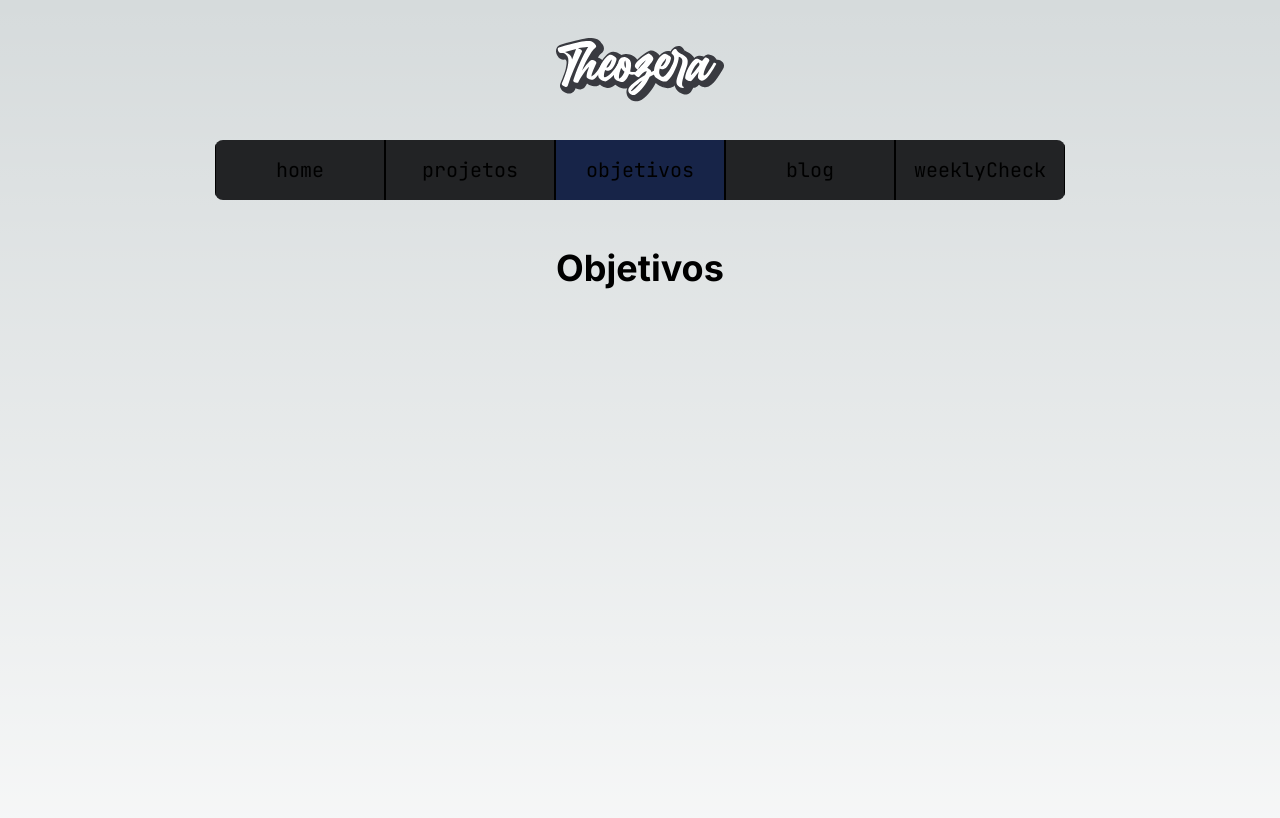
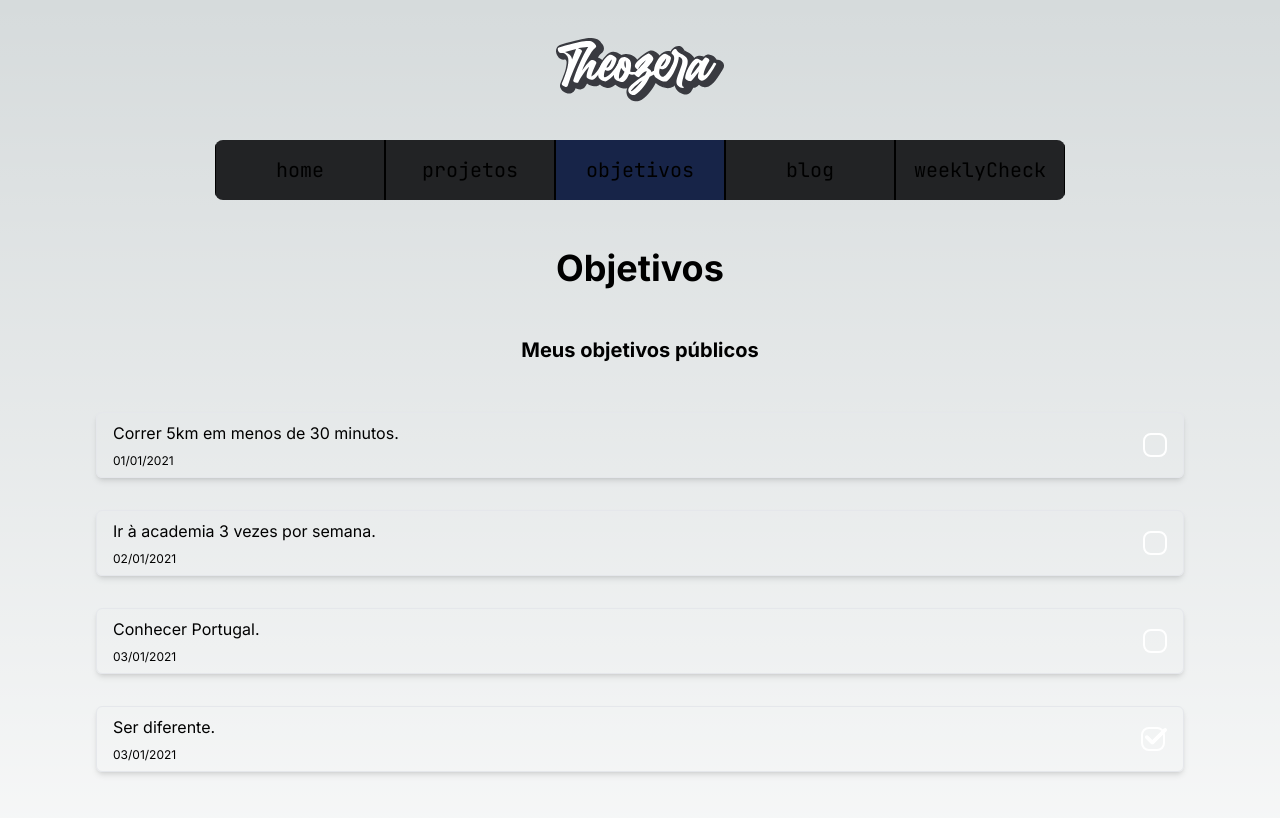
Before and after one commit to theogandara/theozera-site, a Next.js app: page /objectives in a window 1280 px wide. Shown: the top 818 px of the page. Built offline with nearby package versions, Linux system fonts and the light colour scheme.

Commit message:
Feat: first configs in objectives page

```diff
--- a/src/app/objectives/page.tsx
+++ b/src/app/objectives/page.tsx
@@ -2,6 +2,98 @@ export default function Objectives() {
   return (
     <main className="flex min-h-screen flex-col gap-12 pt-0">
       <h1 className="text-4xl font-bold text-center">Objetivos</h1>
+
+      <h2 className="text-xl font-bold text-center">Meus objetivos públicos</h2>
+
+      <section className="grid grid-cols-1 gap-8">
+        {objectives.map((objective) => (
+          <Objective {...objective} key={objective.id} />
+        ))}
+      </section>
     </main>
   );
 }
+
+const Objective = ({ done, description, date }: any) => {
+  return (
+    <div className="flex p-2 px-4 border shadow-md rounded-md space-between items-center">
+      <div className="flex flex-col gap-2 flex-1">
+        <p className="text-base">{description}</p>
+        <p className="text-xs">{date}</p>
+      </div>
+
+      {done ? (
+        <svg
+          width="26"
+          height="24"
+          viewBox="0 0 26 24"
+          fill="none"
+          xmlns="http://www.w3.org/2000/svg"
+        >
+          <rect
+            x="1"
+            y="1"
+            width="22"
+            height="22"
+            rx="7"
+            stroke="white"
+            strokeWidth="2"
+          />
+          <path
+            d="M25.4624 1.53763C25.6328 1.70788 25.768 1.91005 25.8603 2.13259C25.9525 2.35513 26 2.59367 26 2.83457C26 3.07547 25.9525 3.31401 25.8603 3.53655C25.768 3.75909 25.6328 3.96126 25.4624 4.13151L12.6305 16.9634C12.4602 17.1338 12.258 17.2691 12.0355 17.3613C11.813 17.4536 11.5744 17.501 11.3335 17.501C11.0926 17.501 10.8541 17.4536 10.6316 17.3613C10.409 17.2691 10.2068 17.1338 10.0366 16.9634L4.53721 11.464C4.19324 11.1201 4 10.6535 4 10.1671C4 9.68064 4.19324 9.21411 4.53721 8.87014C4.88118 8.52618 5.3477 8.33294 5.83415 8.33294C6.3206 8.33294 6.78712 8.52618 7.13109 8.87014L11.3335 13.0749L22.8685 1.53763C23.0387 1.36719 23.2409 1.23199 23.4634 1.13973C23.686 1.04748 23.9245 1 24.1654 1C24.4063 1 24.6449 1.04748 24.8674 1.13973C25.0899 1.23199 25.2921 1.36719 25.4624 1.53763Z"
+            fill="white"
+          />
+        </svg>
+      ) : (
+        <svg
+          width="24"
+          height="24"
+          viewBox="0 0 24 24"
+          fill="none"
+          xmlns="http://www.w3.org/2000/svg"
+        >
+          <rect
+            x="1"
+            y="1"
+            width="22"
+            height="22"
+            rx="7"
+            stroke="white"
+            strokeWidth="2"
+          />
+        </svg>
+      )}
+    </div>
+  );
+};
+
+const objectives = [
+  {
+    done: false,
+    name: "Correr 5km",
+    description: "Correr 5km em menos de 30 minutos.",
+    date: "01/01/2021",
+    id: "1",
+  },
+  {
+    done: false,
+    name: "Academia",
+    description: "Ir à academia 3 vezes por semana.",
+    date: "02/01/2021",
+    id: "2",
+  },
+  {
+    done: false,
+    name: "Portugal",
+    description: "Conhecer Portugal.",
+    date: "03/01/2021",
+    id: "3",
+  },
+  {
+    done: true,
+    name: "Coragem pra ser diferente",
+    description: "Ser diferente.",
+    date: "03/01/2021",
+    id: "4",
+  },
+];
--- a/src/app/page.tsx
+++ b/src/app/page.tsx
@@ -1,7 +1,7 @@
 export default function Home() {
   return (
     <main className="flex min-h-screen flex-col gap-12 pt-0">
-      <h1 className="text-4xl font-bold text-center">Sobre</h1>
+      <h1 className="text-4xl font-bold text-center">Home</h1>
     </main>
   );
 }
```
